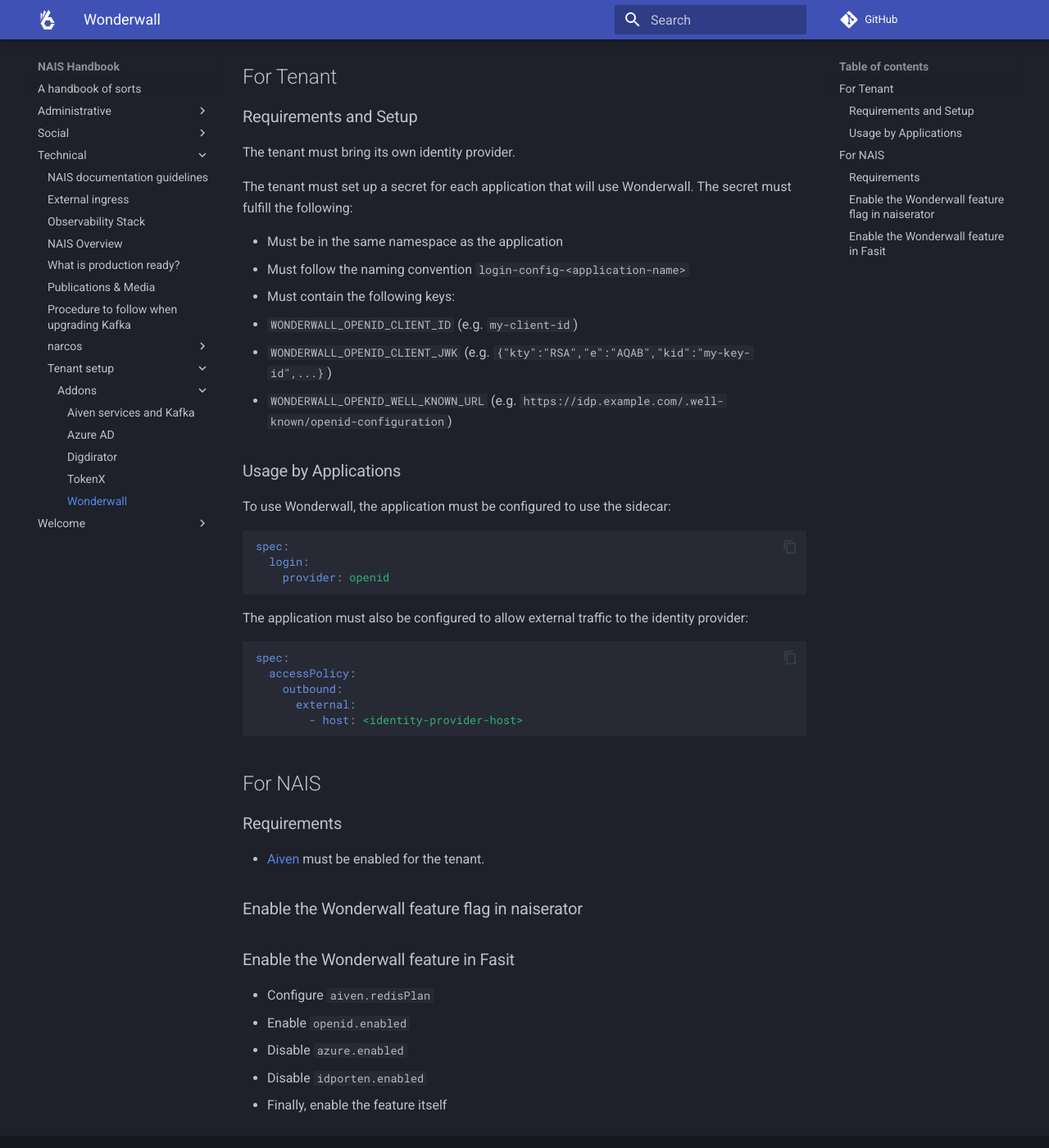
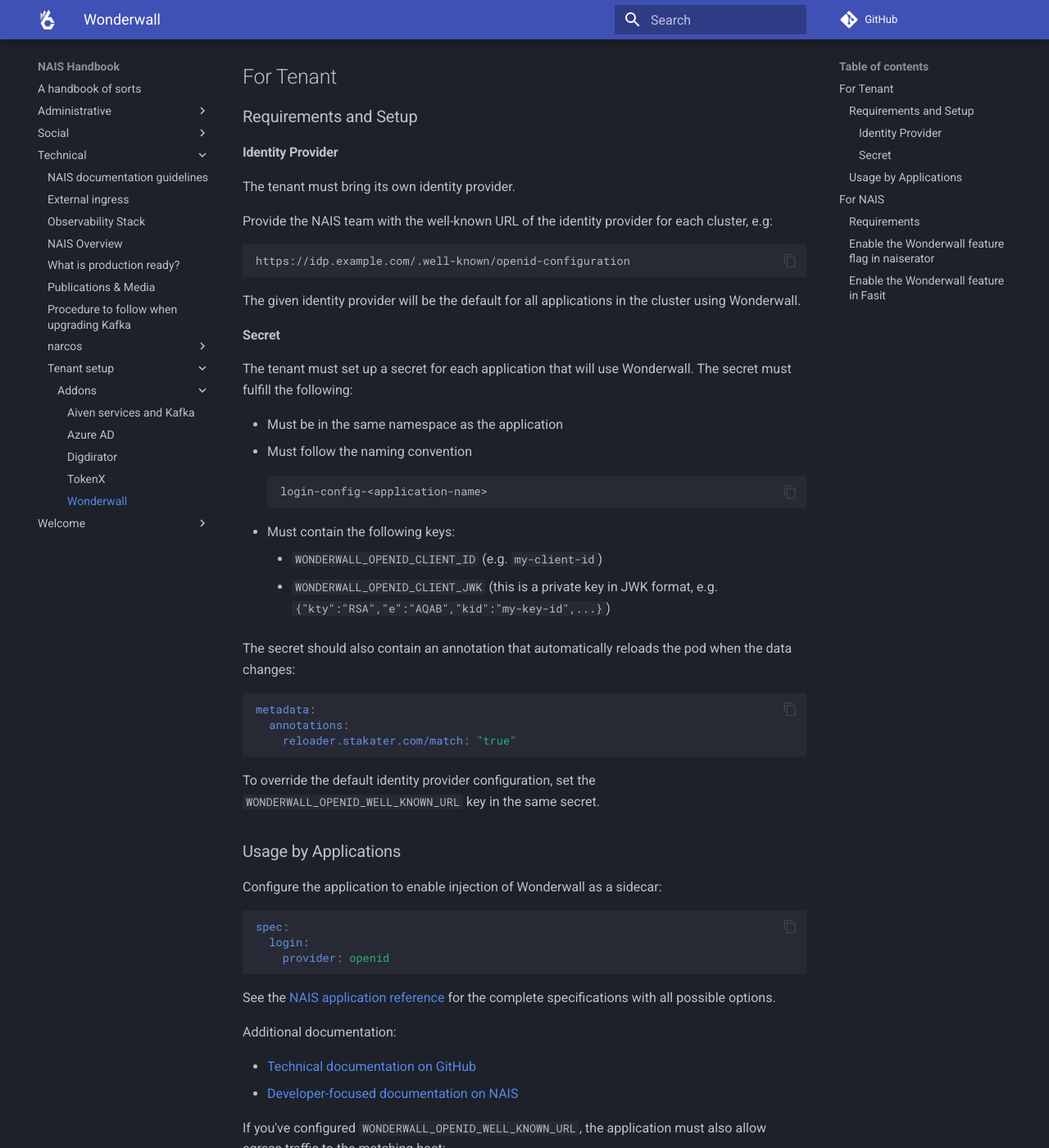
Before and after one commit to nais/handbook, an MkDocs documentation site: the page built from docs/technical/tenant-setup/addons/wonderwall.md, in a window 1280 px wide and 1400 px high, scrolled down 236 px. Shown: the whole window at 82% size. Built offline with MkDocs 1.6.1 and Material for MkDocs 9.7.7, drawn with Linux system fonts in a browser that asks for light colours; comment, search, counter and statistics services are not loaded; some of the changed text lies outside the part shown.

Commit message:
technical/tenant: update wonderwall setup

````diff
--- a/docs/technical/tenant-setup/addons/wonderwall.md
+++ b/docs/technical/tenant-setup/addons/wonderwall.md
@@ -8,21 +8,45 @@
 
 ### Requirements and Setup
 
+#### Identity Provider
+
 The tenant must bring its own identity provider.
+
+Provide the NAIS team with the well-known URL of the identity provider for each cluster, e.g:
+
+```
+https://idp.example.com/.well-known/openid-configuration
+```
+
+The given identity provider will be the default for all applications in the cluster using Wonderwall.
+
+#### Secret
 
 The tenant must set up a secret for each application that will use Wonderwall.
 The secret must fulfill the following:
 
 - Must be in the same namespace as the application
-- Must follow the naming convention `login-config-<application-name>`
+- Must follow the naming convention
+    ```
+    login-config-<application-name>
+    ```
 - Must contain the following keys:
-  - `WONDERWALL_OPENID_CLIENT_ID` (e.g. `my-client-id`)
-  - `WONDERWALL_OPENID_CLIENT_JWK` (e.g. `{"kty":"RSA","e":"AQAB","kid":"my-key-id",...}`)
-  - `WONDERWALL_OPENID_WELL_KNOWN_URL` (e.g. `https://idp.example.com/.well-known/openid-configuration`)
+    - `WONDERWALL_OPENID_CLIENT_ID` (e.g. `my-client-id`)
+    - `WONDERWALL_OPENID_CLIENT_JWK` (this is a private key in JWK format, e.g. `{"kty":"RSA","e":"AQAB","kid":"my-key-id",...}`)
+
+The secret should also contain an annotation that automatically reloads the pod when the data changes:
+
+```yaml
+metadata:
+  annotations:
+    reloader.stakater.com/match: "true"
+```
+
+To override the default identity provider configuration, set the `WONDERWALL_OPENID_WELL_KNOWN_URL` key in the same secret.
 
 ### Usage by Applications
 
-To use Wonderwall, the application must be configured to use the sidecar:
+Configure the application to enable injection of Wonderwall as a sidecar:
 
 ```yaml
 spec:
@@ -30,7 +54,15 @@
     provider: openid
 ```
 
-The application must also be configured to allow external traffic to the identity provider:
+See the [NAIS application reference](https://doc.nais.io/workloads/application/reference/application-spec/#login) for the complete specifications with all possible options.
+
+
+Additional documentation:
+
+- [Technical documentation on GitHub](https://github.com/nais/wonderwall/tree/master/docs)
+- [Developer-focused documentation on NAIS](https://doc.nais.io/auth/explanations/#login-proxy)
+
+If you've configured `WONDERWALL_OPENID_WELL_KNOWN_URL`, the application must also allow egress traffic to the matching host:
 
 ```yaml
 spec:
@@ -50,8 +82,9 @@
 
 ### Enable the Wonderwall feature in Fasit
 
-- Configure `aiven.redisPlan`
-- Enable `openid.enabled`
-- Disable `azure.enabled `
-- Disable `idporten.enabled`
+- Configure `aiven.redisPlan` (e.g. `hobbyist` for development, `startup-4` for production)
+- Configure `openid.wellKnownUrl` provided by the tenant (e.g. `https://idp.example.com/.well-known/openid-configuration`)
+- _Enable_ `openid.enabled`
+- _Disable_ `azure.enabled `
+- _Disable_ `idporten.enabled`
 - Finally, enable the feature itself
````
